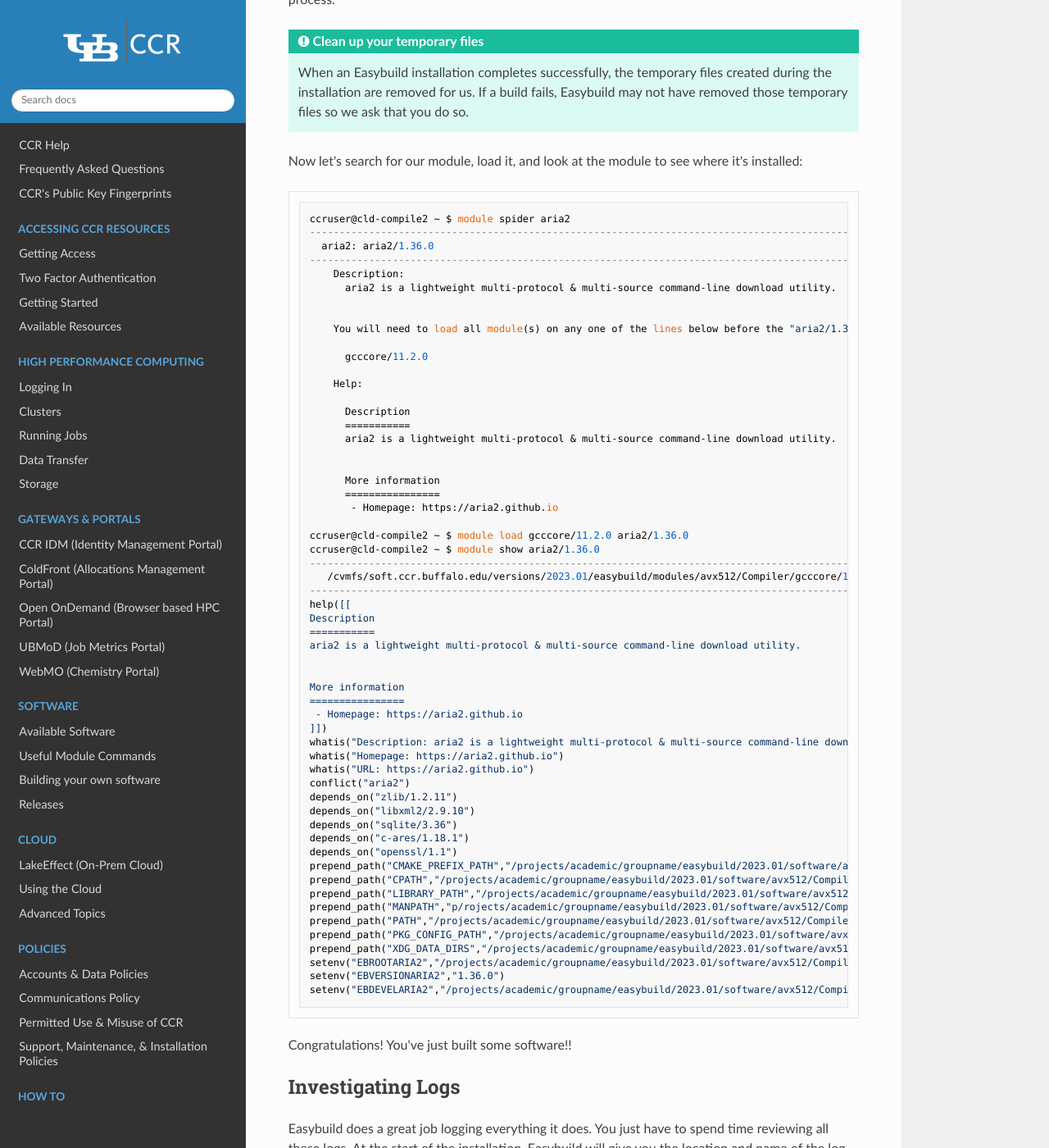
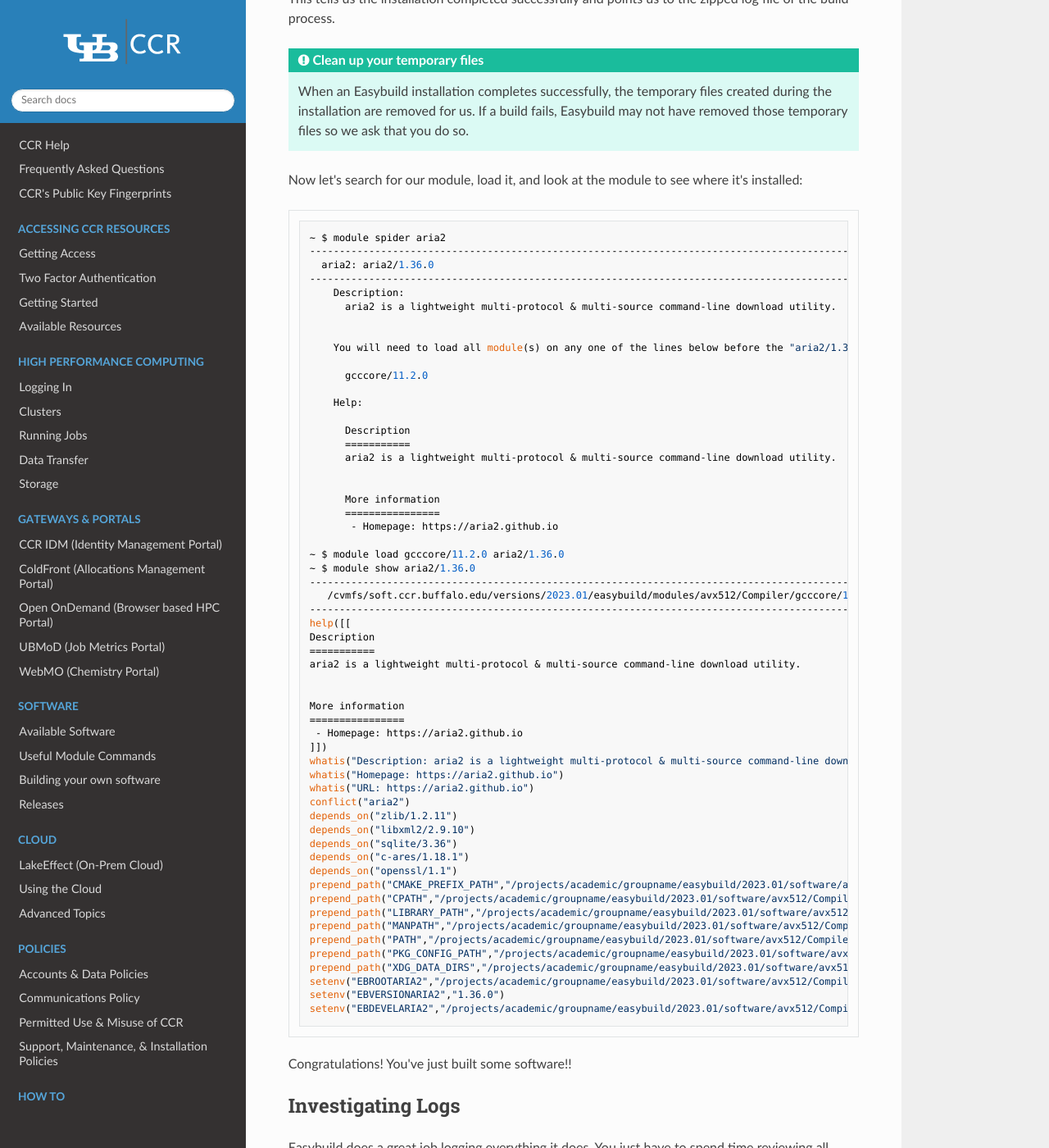
Before and after one commit to ubccr/ccrdocs, an MkDocs documentation site: the page built from pages/howto/easybuild.md, in a window 1280 px wide and 1400 px high, scrolled down 7339 px. Shown: the whole window at 82% size. Built offline with MkDocs 1.6.1, drawn with Linux system fonts in a browser that asks for light colours; nearby versions of some CDN libraries; some of the changed text lies outside the part shown.

Commit message:
updates to address review

````diff
--- a/pages/howto/easybuild.md
+++ b/pages/howto/easybuild.md
@@ -28,9 +28,9 @@ As a reminder, these are the [toolchains](../software/releases.md) CCR supports.
 **When using Easybuild, do NOT use the CCR login nodes.**  Always use a [compile node](../software/building.md) or do this from a compute node in an [OnDemand desktop](../portals/ood.md#desktop-interactive-apps) session or [interactive job](../hpc/jobs.md#interactive-job-submission).  These installations can use a decent amount of disk space so we recommend you use your project directory for all software installations.  We do not recommend using your home directory as these have small quotas.  If you haven't already done so, create an `easybuild` directory in your group's project directory and set the [Easybuild build prefix](../software/building.md#building-modules-for-your-group) to that directory.  Reminder: this is just an example; you'll need to set the path name to your group's shared project directory, which may not be in `/projects/academic`
 
 ```
-ccruser@vortex ~ $ ssh compile
-ccruser@cld-compile2 ~ $ mkdir /projects/academic/groupname/easybuild
-ccruser@cld-compile2 ~ $ export CCR_BUILD_PREFIX=/projects/academic/groupname/easybuild
+~ $ ssh compile
+~ $ mkdir /projects/academic/groupname/easybuild
+~ $ export CCR_BUILD_PREFIX=/projects/academic/groupname/easybuild
 ```
 !!! Tip "Set Easybuild install path"
     The `CCR_BUILD_PREFIX` needs to be set each time you install software.  You're telling Easybuild where to put this particular installation.  [More details](../software/building.md#building-modules-for-your-group)
@@ -43,8 +43,8 @@ For this example, we're going to step through the process of building a software
 First, we load the Easybuild module and search for an existing Easybuild (EB) recipe (**Reminder: don't do this on a login node!**):
 
 ```
-ccruser@cld-compile2 ~ $ module load easybuild
-ccruser@cld-compile2 ~ $ eb -S aria2
+~ $ module load easybuild
+~ $ eb -S aria2
 == found valid index for /cvmfs/soft.ccr.buffalo.edu/versions/2023.01/easybuild/software/Core/easybuild/4.8.1/easybuild/easyconfigs, so using it...
 CFGS1=/cvmfs/soft.ccr.buffalo.edu/versions/2023.01/easybuild/software/Core/easybuild/4.8.1/easybuild/easyconfigs
  * $CFGS1/a/aria2/aria2-1.35.0-GCCcore-10.3.0.eb
@@ -58,7 +58,7 @@ To attempt to install this, we must make a copy of the existing EB recipe and mo
 Here we update the name of the EB recipe from `aria2-1.36.0-GCCcore-11.3.0.eb` to `aria2-1.36.0-GCCcore-11.2.0.eb`  If you were to also change the version of the software package you're attempting to install, you need to change that in the EB recipe file name as well.  In this example, we're not doing that.
 
 ```
-ccruser@cld-compile2 ~ $ cp /cvmfs/soft.ccr.buffalo.edu/versions/2023.01/easybuild/software/Core/easybuild/4.8.1/easybuild/easyconfigs/a/aria2/aria2-1.36.0-GCCcore-11.3.0.eb aria2-1.36.0-GCCcore-11.2.0.eb
+~ $ cp /cvmfs/soft.ccr.buffalo.edu/versions/2023.01/easybuild/software/Core/easybuild/4.8.1/easybuild/easyconfigs/a/aria2/aria2-1.36.0-GCCcore-11.3.0.eb aria2-1.36.0-GCCcore-11.2.0.eb
 ```
 
 This is what the file currently looks like:
@@ -132,7 +132,7 @@ dependencies = [
 How do we figure out what CCR has installed?  It's a manual process of running `module spider` for each dependency. If the dependency isn't installed yet in the CCR software repository, Easybuild will try to build it.  For the dependencies that ARE installed, we must match up the version in CCR's repository so that we're not building a second version for no reason.  Here we find that libxml2 is already installed by CCR, but the version is slightly different.  So we would update the version in the EB recipe to 2.9.10 and then it will use the one CCR has installed.
 
 ```
-ccruser@cld-compile2 ~ $ module spider libxml2
+~ $ module spider libxml2
 ----------------------------------------------------------------------------------------------------------------
   libxml2: libxml2/2.9.10
 ----------------------------------------------------------------------------------------------------------------
@@ -149,7 +149,7 @@ ccruser@cld-compile2 ~ $ module spider libxml2
 We need to check all the dependencies to ensure we don't run into conflicts.  In the case of `sqlite` CCR has 2 versions installed.  If we look at the version listed in this EB recipe, we see it is actually dependent on a different version of the GCC toolchain so we don't want to use that:
 
 ```
-ccruser@cld-compile2 ~ $ module spider sqlite/3.38.3
+~ $ module spider sqlite/3.38.3
 
 ----------------------------------------------------------------------------------------------------------------
   sqlite: sqlite/3.38.3
@@ -172,7 +172,7 @@ Instead, we'll change this dependency to version 3.36 which is installed already
 Once we've updated any dependency versions, we save the file and use the Easybuild dry run (-M) option to see if we've met all the dependencies and if not, which ones with Easybuild try to build for us.  This will also tell us if we have an errors in the recipe file.
 
 ```
-ccruser@cld-compile2 ~ $ eb -M aria2-1.36.0-GCCcore-11.2.0
+~ $ eb -M aria2-1.36.0-GCCcore-11.2.0
 == Temporary log file in case of crash /tmp/eb-xlnc41x4/easybuild-phg4qbmb.log
 == Running parse hook for aria2-1.36.0-GCCcore-11.2.0...
 == found valid index for /cvmfs/soft.ccr.buffalo.edu/versions/2023.01/easybuild/software/Core/easybuild/4.8.1/easybuild/easyconfigs, so using it...
@@ -185,14 +185,14 @@ ERROR: Failed to process easyconfig /user/djm29/aria2-1.36.0-GCCcore-11.2.0: Fai
 This output shows us that one of the dependencies isn't built and Easybuild can't find an existing EB recipe for this package and the `GCCcore-11.2.0` toolchain.  This means, we'll need to build it ourselves, in the same manner as we're trying to build `aria2`.  We'll search for an EB recipe, copy it, and modify for the right toolchain version.  Here are the steps:
 
 ```
-ccruser@cld-compile2 ~ $ eb -S cppunit
+~ $ eb -S cppunit
 == found valid index for /cvmfs/soft.ccr.buffalo.edu/versions/2023.01/easybuild/software/Core/easybuild/4.8.1/easybuild/easyconfigs, so using it...
 CFGS1=/cvmfs/soft.ccr.buffalo.edu/versions/2023.01/easybuild/software/Core/easybuild/4.8.1/easybuild/easyconfigs
 ...
  * $CFGS1/c/CppUnit/CppUnit-1.15.1-GCCcore-10.3.0.eb
  * $CFGS1/c/CppUnit/CppUnit-1.15.1-GCCcore-11.3.0.eb
 
-ccruser@cld-compile2 ~ $ cp /cvmfs/soft.ccr.buffalo.edu/versions/2023.01/easybuild/software/Core/easybuild/4.8.1/easybuild/easyconfigs/c/CppUnit/CppUnit-1.15.1-GCCcore-11.3.0.eb CppUnit-1.15.1-GCCcore-11.2.0.eb
+~ $ cp /cvmfs/soft.ccr.buffalo.edu/versions/2023.01/easybuild/software/Core/easybuild/4.8.1/easybuild/easyconfigs/c/CppUnit/CppUnit-1.15.1-GCCcore-11.3.0.eb CppUnit-1.15.1-GCCcore-11.2.0.eb
 
 vi CppUnit-1.15.1-GCCcore-11.2.0.eb
 # change the toolchain version to 11.2.0 and save the file
@@ -201,7 +201,7 @@ vi CppUnit-1.15.1-GCCcore-11.2.0.eb
 Now use the dry run option to test the Cppunit EB recipe:
 
 ```
-ccruser@cld-compile2 ~ $ eb -M CppUnit-1.15.1-GCCcore-11.2.0.eb
+~ $ eb -M CppUnit-1.15.1-GCCcore-11.2.0.eb
 == Temporary log file in case of crash /tmp/eb-tgz39qah/easybuild-ufl924e3.log
 == Running parse hook for CppUnit-1.15.1-GCCcore-11.2.0.eb...
 == found valid index for /cvmfs/soft.ccr.buffalo.edu/versions/2023.01/easybuild/software/Core/easybuild/4.8.1/easybuild/easyconfigs, so using it...
@@ -219,7 +219,7 @@ ccruser@cld-compile2 ~ $ eb -M CppUnit-1.15.1-GCCcore-11.2.0.eb
 This shows us that there are no missing dependencies and we should be able to install this software successfully.  There's no guarantee, of course, but let's try.  Just remove the -M option and start the EB build process.
 
 ```
-ccruser@cld-compile2 ~ $ eb CppUnit-1.15.1-GCCcore-11.2.0.eb
+~ $ eb CppUnit-1.15.1-GCCcore-11.2.0.eb
 ....
 == COMPLETED: Installation ended successfully (took 5 mins 10 secs)
 == Results of the build can be found in the log file(s)
@@ -232,7 +232,7 @@ ccruser@cld-compile2 ~ $ eb CppUnit-1.15.1-GCCcore-11.2.0.eb
 Now that our dependency `Cppunit` is built, we can attempt to install `aria2`  We recommend another dry run just to make sure we've got everything we need:
 
 ```
-ccruser@cld-compile2 ~ $ eb -M aria2-1.36.0-GCCcore-11.2.0.eb
+~ $ eb -M aria2-1.36.0-GCCcore-11.2.0.eb
 == Temporary log file in case of crash /tmp/eb-2kxod_dt/easybuild-d8jkzen1.log
 ...
 
@@ -249,7 +249,7 @@ Easybuild is now finding the `Cppunit` dependency is met and nothing else needs
     Easybuild can build dependencies for us.  If this output of the dry run indiciated additional dependencies were needed, we can add the `--robot` option to the end of this installation command to instruct Easybuild to try to build the dependencies.  Be careful with this though!  You should not be building toolchains, compilers, or major software already installed by CCR like python, java, and other large packages unless you really know what you're doing.
 
 ```
-ccruser@cld-compile2 ~ $ eb aria2-1.36.0-GCCcore-11.2.0.eb
+~ $ eb aria2-1.36.0-GCCcore-11.2.0.eb
 == COMPLETED: Installation ended successfully (took 31 mins 29 secs)
 == Results of the build can be found in the log file(s)
 /cvmfs/soft.ccr.buffalo.edu/versions/2023.01/easybuild/software/avx512/Compiler/gcccore/11.2.0/aria2/1.36.0/easybuil
@@ -268,7 +268,7 @@ This tells us the installation completed successfully and points us to the zippe
 Now let's search for our module, load it, and look at the module to see where it's installed:
 
 ```
-ccruser@cld-compile2 ~ $ module spider aria2
+~ $ module spider aria2
 ----------------------------------------------------------------------------------------------------------------
   aria2: aria2/1.36.0
 ----------------------------------------------------------------------------------------------------------------
@@ -291,8 +291,8 @@ ccruser@cld-compile2 ~ $ module spider aria2
       ================
        - Homepage: https://aria2.github.io
 
-ccruser@cld-compile2 ~ $ module load gcccore/11.2.0 aria2/1.36.0
-ccruser@cld-compile2 ~ $ module show aria2/1.36.0
+~ $ module load gcccore/11.2.0 aria2/1.36.0
+~ $ module show aria2/1.36.0
 ----------------------------------------------------------------------------------------------------------------
    /cvmfs/soft.ccr.buffalo.edu/versions/2023.01/easybuild/modules/avx512/Compiler/gcccore/11.2.0/aria2/1.36.0.lua:
 ----------------------------------------------------------------------------------------------------------------
@@ -318,7 +318,7 @@ depends_on("openssl/1.1")
 prepend_path("CMAKE_PREFIX_PATH","/projects/academic/groupname/easybuild/2023.01/software/avx512/Compiler/gcccore/11.2.0/aria2/1.36.0")
 prepend_path("CPATH","/projects/academic/groupname/easybuild/2023.01/software/avx512/Compiler/gcccore/11.2.0/aria2/1.36.0/include")
 prepend_path("LIBRARY_PATH","/projects/academic/groupname/easybuild/2023.01/software/avx512/Compiler/gcccore/11.2.0/aria2/1.36.0/lib")
-prepend_path("MANPATH","p/rojects/academic/groupname/easybuild/2023.01/software/avx512/Compiler/gcccore/11.2.0/aria2/1.36.0/share/man")
+prepend_path("MANPATH","/projects/academic/groupname/easybuild/2023.01/software/avx512/Compiler/gcccore/11.2.0/aria2/1.36.0/share/man")
 prepend_path("PATH","/projects/academic/groupname/easybuild/2023.01/software/avx512/Compiler/gcccore/11.2.0/aria2/1.36.0/bin")
 prepend_path("PKG_CONFIG_PATH","/projects/academic/groupname/easybuild/2023.01/software/avx512/Compiler/gcccore/11.2.0/aria2/1.36.0/lib/pkgconfig")
 prepend_path("XDG_DATA_DIRS","/projects/academic/groupname/easybuild/2023.01/software/avx512/Compiler/gcccore/11.2.0/aria2/1.36.0/share")
````
Also changed, not shown: other parts of pages/howto/easybuild.md (+1 -1 lines).
